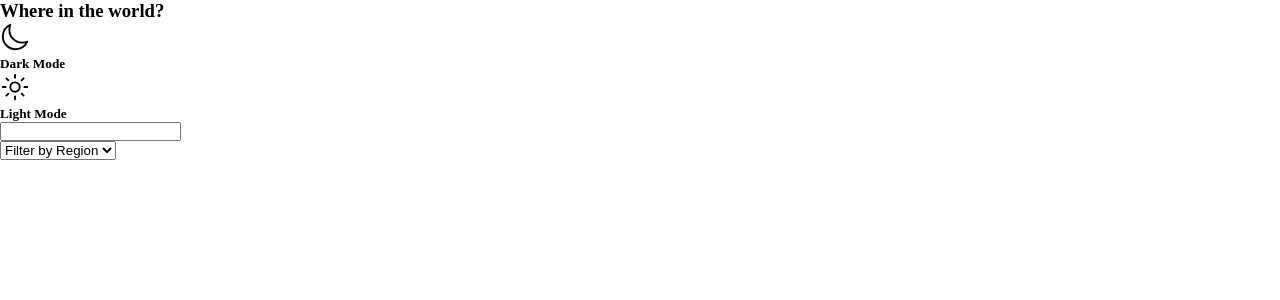
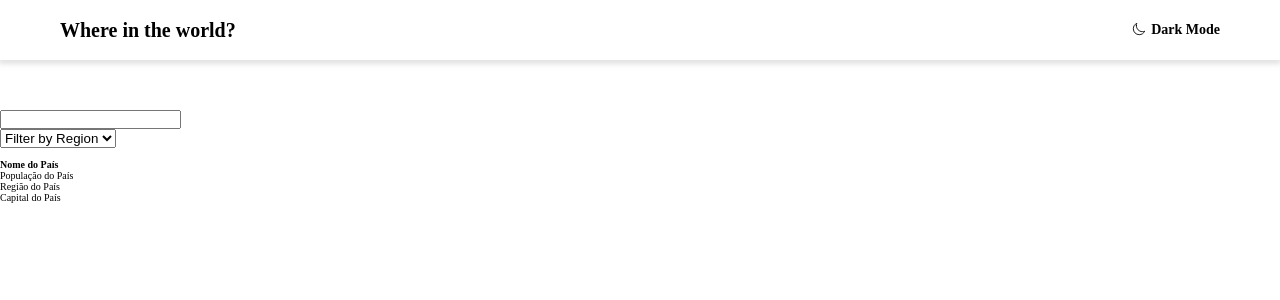
Before and after one commit to mfcastilho/restCountryAPI, a React (Vite) app: page / in a window 1280 px wide. Shown: the top 300 px of the page. Built offline with nearby package versions, Linux system fonts and the light colour scheme.

Commit message:
header structure and styles finalized

```diff
--- a/index.html
+++ b/index.html
@@ -4,6 +4,9 @@
     <meta charset="UTF-8" />
     <link rel="icon" type="image/svg+xml" href="/vite.svg" />
     <meta name="viewport" content="width=device-width, initial-scale=1.0" />
+    <link rel="preconnect" href="https://fonts.googleapis.com">
+    <link rel="preconnect" href="https://fonts.gstatic.com" crossorigin>
+    <link href="https://fonts.googleapis.com/css2?family=Nunito+Sans:wght@300;600;800&display=swap" rel="stylesheet">
     <title>Vite + React</title>
   </head>
   <body>
--- a/src/App.css
+++ b/src/App.css
@@ -3,3 +3,8 @@
      padding: 0;
      box-sizing: border-box;
 }
+
+html{
+     font-size: 10px;
+
+}
--- a/src/components/card/Card.jsx
+++ b/src/components/card/Card.jsx
@@ -0,0 +1,19 @@
+import React from 'react';
+
+
+function Card(){
+
+     return(
+          <div className="card-container">
+               <img src="" alt="" />
+               <div className="infos-box">
+                    <h4 className="country-name">Nome do País</h4>
+                    <p className="country-population">População do País</p>
+                    <p className="country-region">Região do País</p>
+                    <p className="country-capital">Capital do País</p>
+               </div>
+          </div>
+     )
+}
+
+export default Card;
--- a/src/components/header/Header.css
+++ b/src/components/header/Header.css
@@ -1,6 +1,46 @@
 
 
+header{
+     width: 100%;
+     max-width: 1440px;
+     height: 6rem;
+
+     display: flex;
+     justify-content: space-between;
+     align-items: center;
+
+     box-shadow: 0 3px 5px 1px rgba(201, 198, 198, 0.5);
+
+     margin-bottom: 5rem;
+     padding: 0 6rem;
+}
+
+.header-title{
+     font-size: 2rem;
+}
+
+.dark-mode-box, .light-mode-box {
+     display: flex;
+     align-items: center;
+     gap: .5rem;
+}
+
+/* .light-mode-box{
+     display: flex;
+     align-items: center;
+     gap: .5rem;
+} */
+
+.disable{
+     display: none;
+}
+
+.light-mode-title, .dark-mode-title{
+     font-size: 1.4rem;
+     font-weight: 600;
+}
 
 .dark-mode-img, .light-mode-img{
-     width: 30px;
+     width: 1.4rem;
+     margin-bottom: .2rem;
 }
--- a/src/components/header/Header.jsx
+++ b/src/components/header/Header.jsx
@@ -12,12 +12,12 @@ function Header(){
 
                <div className="dark-mode-box">
                     <img  src="../public/moon-outline.svg" alt="" className="dark-mode-img" />
-                    <h5 className="dark-mode title">Dark Mode</h5>
+                    <h5 className="dark-mode-title">Dark Mode</h5>
                </div>
 
-               <div className="light-mode-box active">
+               <div className="light-mode-box disable">
                     <img  src="../public/sunny-outline.svg" alt="" className="light-mode-img" />
-                    <h5 className="light-mode title">Light Mode</h5>
+                    <h5 className="light-mode-title">Light Mode</h5>
                </div>
 
             </div>
--- /dev/null
+++ b/src/components/home-top-part/HomeTopPart.jsx
@@ -0,0 +1,26 @@
+import React from "react";
+
+
+function HomeTopPart(){
+
+
+     return(
+
+          <div className="home-top-part-box">
+                <form action="" className="search-country-form">
+                    <input type="text" className="search-country-input" />
+                </form>
+
+                <select name="region" id="" className="region-select-list">
+                    <option value="">Filter by Region</option>
+                    <option value="Africa">África</option>
+                    <option value="America">América</option>
+                    <option value="Asia">Ásia</option>
+                    <option value="Europa">Europa</option>
+                    <option value="Oceania">Oceania</option>
+                </select>
+           </div>
+     )
+}
+
+export default HomeTopPart;
--- a/src/pages/Home.jsx
+++ b/src/pages/Home.jsx
@@ -1,5 +1,7 @@
 import React from "react";
 import "./Home.css";
+import HomeTopPart from "../components/home-top-part/HomeTopPart";
+import Card from "../components/card/Card";
 
 
 function Home(){
@@ -7,20 +9,9 @@ function Home(){
      return(
         <div className="home-container">
 
-           <div className="home-top-part-box">
-            <form action="" className="search-country-form">
-                <input type="text" className="search-country-input" />
-            </form>
+           <HomeTopPart />
+           <Card />
 
-            <select name="region" id="" className="region-select-list">
-                <option value="">Filter by Region</option>
-                <option value="Africa">África</option>
-                <option value="America">América</option>
-                <option value="Asia">Ásia</option>
-                <option value="Europa">Europa</option>
-                <option value="Oceania">Oceania</option>
-            </select>
-           </div>
         </div>
     )
 }
```
Also changed, not shown: src/components/back-button/BackButton.css (added), src/components/back-button/BackButton.jsx (added), src/components/home-top-part/HomeTopPart.css (added), src/pages/CountryDetails.css (added), src/pages/CountryDetails.jsx (added).
